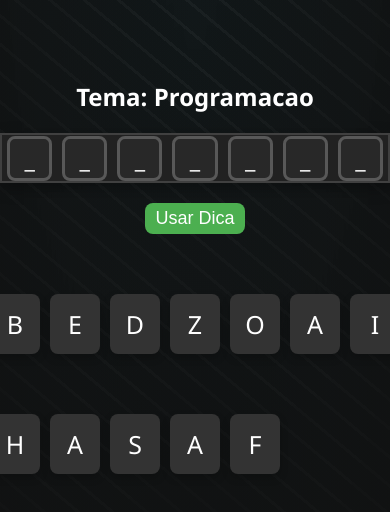
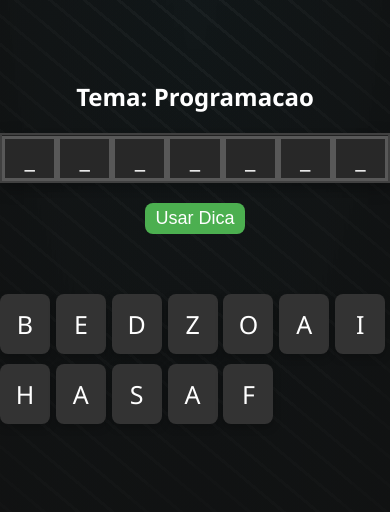
Before and after one commit to GuiGomesD/CataPalavras, a plain HTML site: page index.html in a window 390 px wide. Both pictures are taken after a click on the button "Começar". Drawn offline with Linux system fonts and the light colour scheme.

Commit message:
Update style.css

```diff
--- a/style.css
+++ b/style.css
@@ -328,6 +328,7 @@ body {
 
   .grid {
     grid-template-columns: repeat(7, 1fr);
+    width: 100%;
   }
 
   .dropzone {
@@ -368,7 +369,10 @@ body {
   }
 
   .grid {
-    grid-template-columns: repeat(100%, 1fr);
+      grid-template-columns: repeat(auto-fill, minmax(50px, 1fr));
+      grid-template-rows: repeat(3, 1fr);
+      column-gap: 1px;
+      height: 200px;
   }
 
   .dropzone {
@@ -376,6 +380,8 @@ body {
     height: 45px;
     font-size: 6vw;
     padding-top: 0px;
+    margin: 0px;
+    border-radius: 0px;
   }
 
   .btnHint {
```
